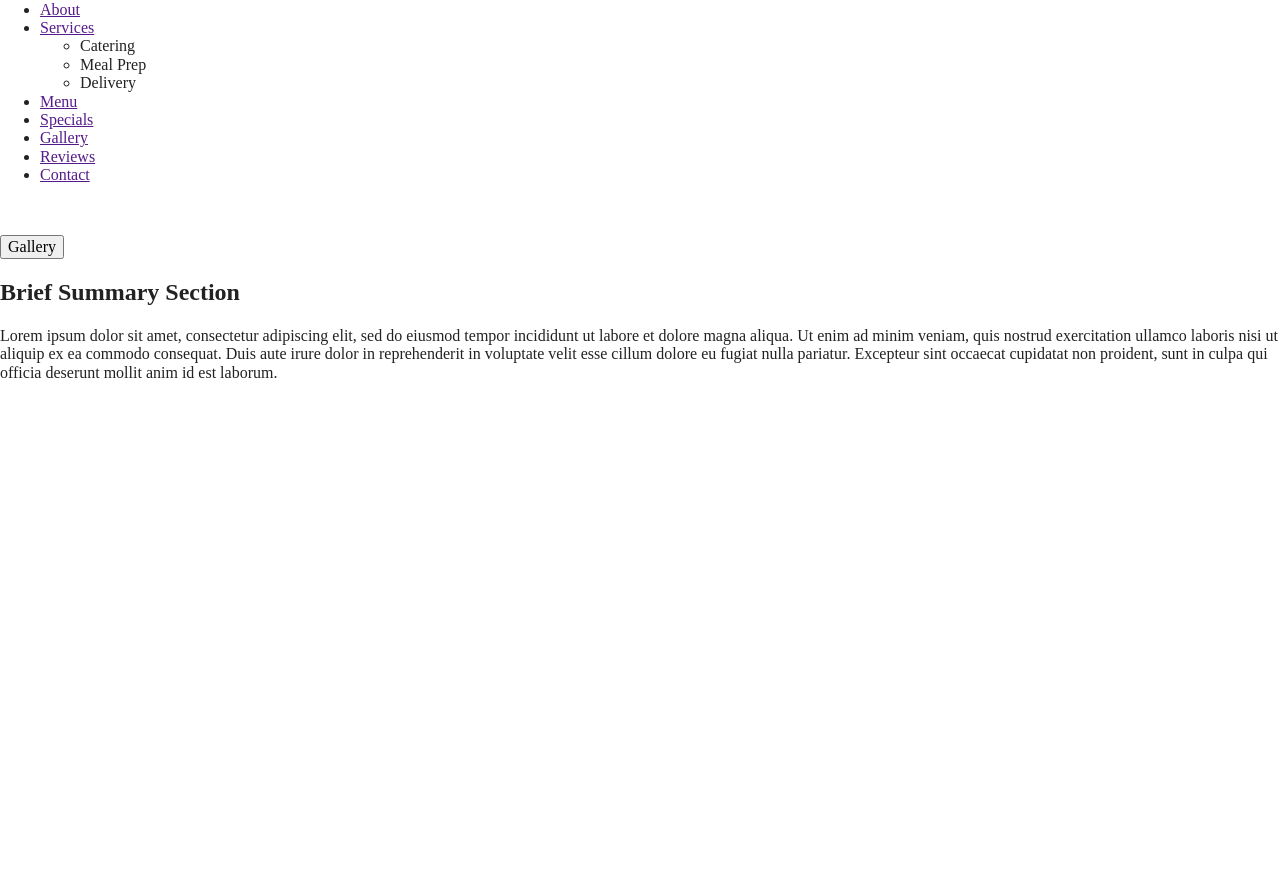
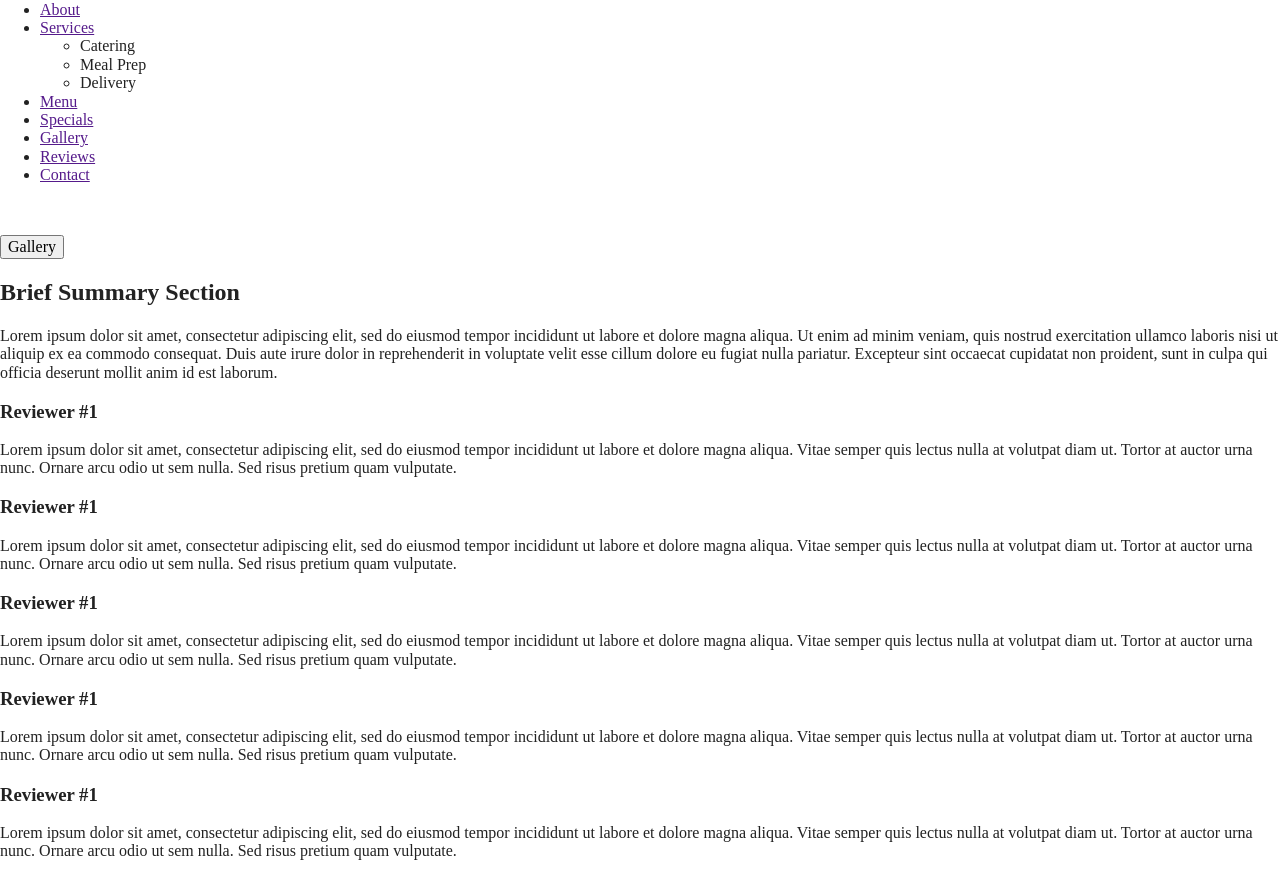
Before and after one commit to Classied/jada-potadas-catering, a website built with Parcel: page index.html in a window 1280 px wide. Shown: the part 79-956 px from the top of the page. Before the commit the page ends 800 px from the top, so only its background shows below. Built offline with nearby package versions, Linux system fonts and the light colour scheme.

Commit message:
Added reviewer info under each review div class

```diff
--- a/index.html
+++ b/index.html
@@ -80,11 +80,26 @@
 
       <section class="testimony">
 
-        <div class="review-one"></div>
-        <div class="review-two"></div>
-        <div class="review-three"></div>
-        <div class="review-four"></div>
-        <div class="review-five"></div>
+        <div class="review-one">
+          <h3>Reviewer #1</h3>
+          <p>Lorem ipsum dolor sit amet, consectetur adipiscing elit, sed do eiusmod tempor incididunt ut labore et dolore magna aliqua. Vitae semper quis lectus nulla at volutpat diam ut. Tortor at auctor urna nunc. Ornare arcu odio ut sem nulla. Sed risus pretium quam vulputate.</p>
+        </div>
+        <div class="review-two">
+          <h3>Reviewer #1</h3>
+          <p>Lorem ipsum dolor sit amet, consectetur adipiscing elit, sed do eiusmod tempor incididunt ut labore et dolore magna aliqua. Vitae semper quis lectus nulla at volutpat diam ut. Tortor at auctor urna nunc. Ornare arcu odio ut sem nulla. Sed risus pretium quam vulputate.</p>
+        </div>
+        <div class="review-three">
+          <h3>Reviewer #1</h3>
+          <p>Lorem ipsum dolor sit amet, consectetur adipiscing elit, sed do eiusmod tempor incididunt ut labore et dolore magna aliqua. Vitae semper quis lectus nulla at volutpat diam ut. Tortor at auctor urna nunc. Ornare arcu odio ut sem nulla. Sed risus pretium quam vulputate.</p>
+        </div>
+        <div class="review-four">
+          <h3>Reviewer #1</h3>
+          <p>Lorem ipsum dolor sit amet, consectetur adipiscing elit, sed do eiusmod tempor incididunt ut labore et dolore magna aliqua. Vitae semper quis lectus nulla at volutpat diam ut. Tortor at auctor urna nunc. Ornare arcu odio ut sem nulla. Sed risus pretium quam vulputate.</p>
+        </div>
+        <div class="review-five">
+          <h3>Reviewer #1</h3>
+          <p>Lorem ipsum dolor sit amet, consectetur adipiscing elit, sed do eiusmod tempor incididunt ut labore et dolore magna aliqua. Vitae semper quis lectus nulla at volutpat diam ut. Tortor at auctor urna nunc. Ornare arcu odio ut sem nulla. Sed risus pretium quam vulputate.</p>
+        </div>
       </section>
 
       <footer></footer>
```
